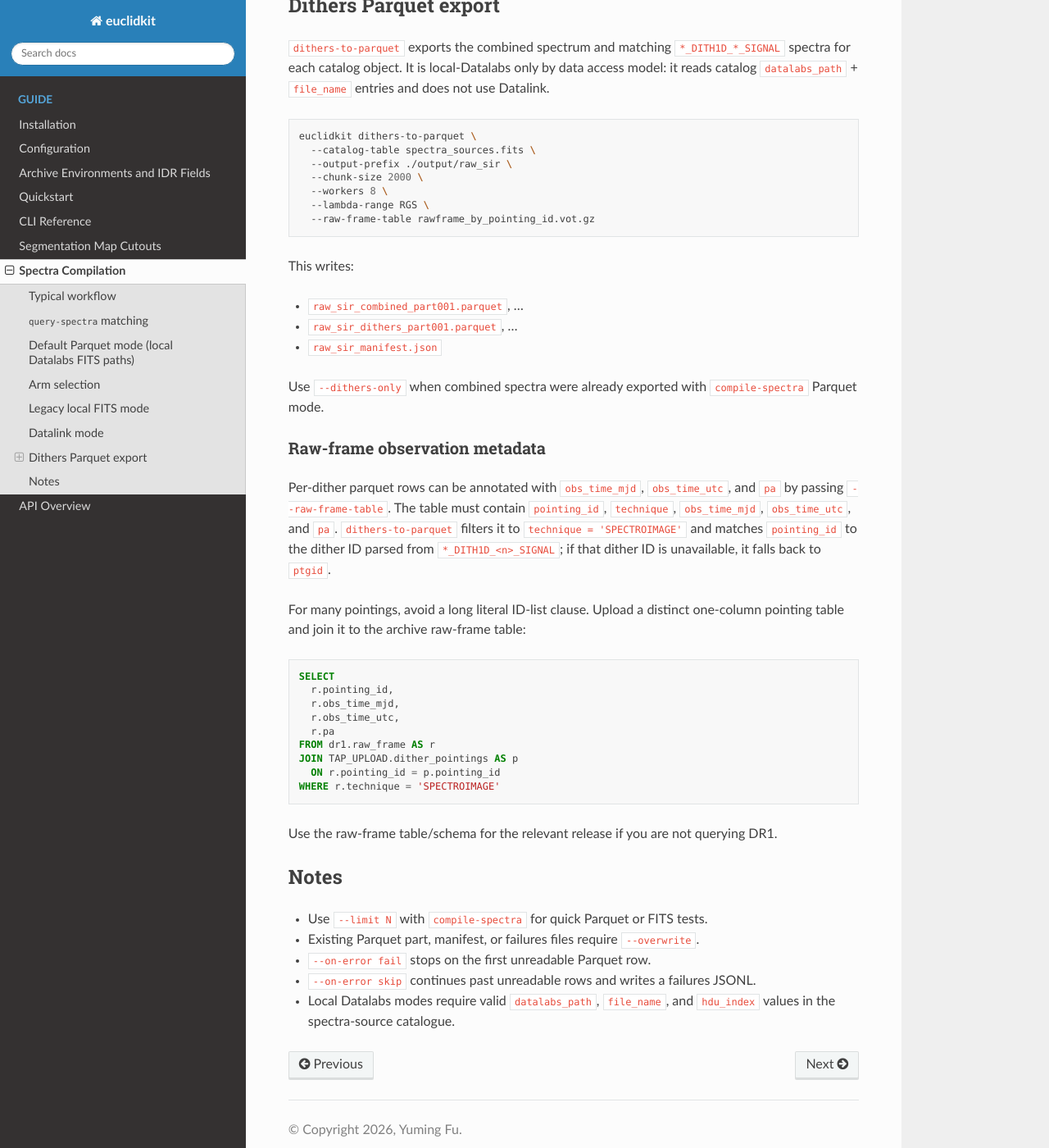
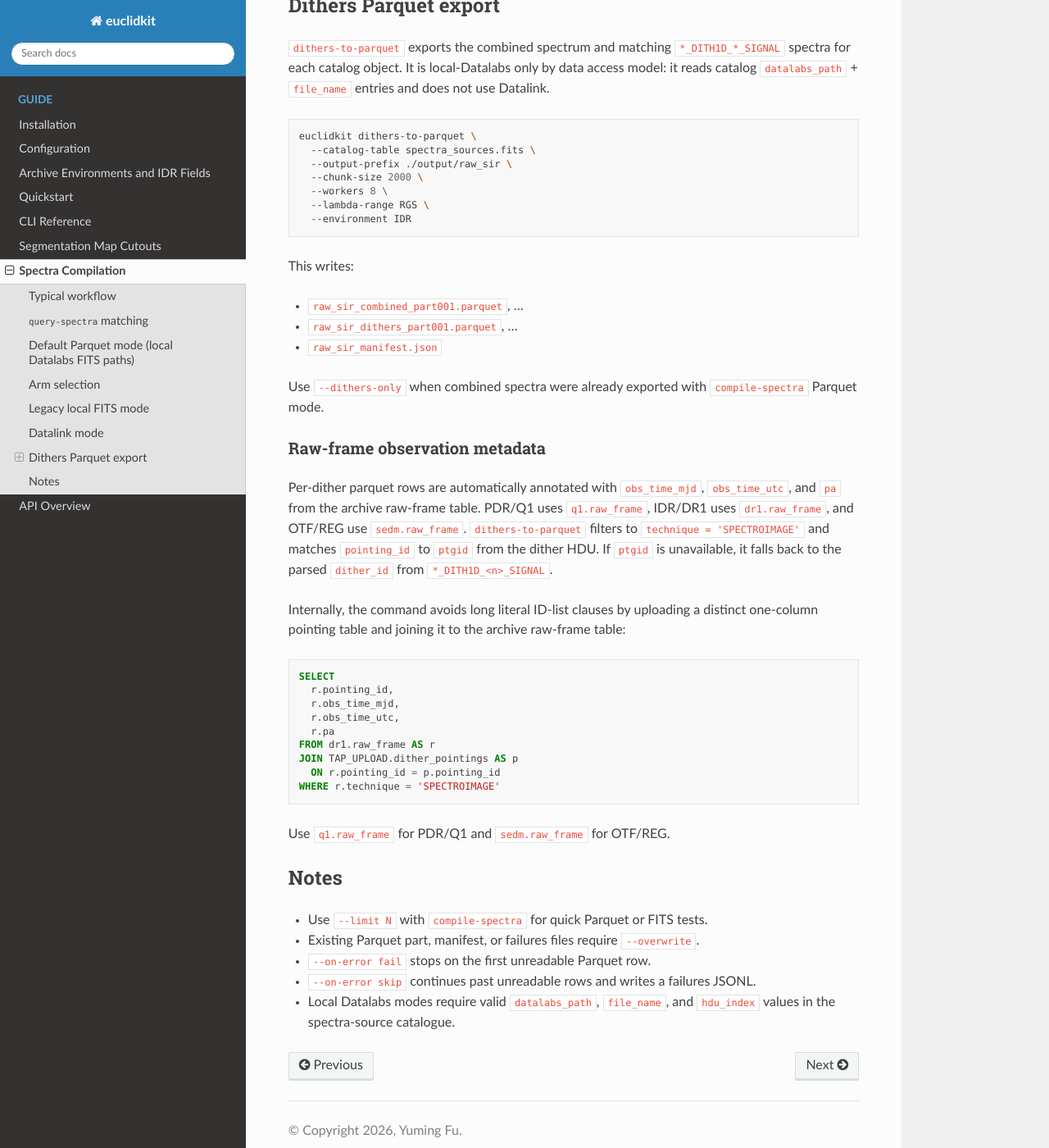
Before and after one commit to rudolffu/euclidkit, a Sphinx documentation site: the page built from docs/source/spectra_compilation.rst, in a window 1280 px wide and 1400 px high, scrolled down 3985 px. Shown: the whole window at 82% size. Built offline with Sphinx 7.4.7 and the Read the Docs theme 3.1.0, drawn with Linux system fonts in a browser that asks for light colours.

Commit message:
Switch dithers export to archive raw-frame lookup

```diff
--- a/docs/source/spectra_compilation.rst
+++ b/docs/source/spectra_compilation.rst
@@ -214,7 +214,7 @@ and does not use Datalink.
      --chunk-size 2000 \
      --workers 8 \
      --lambda-range RGS \
-     --raw-frame-table rawframe_by_pointing_id.vot.gz
+     --environment IDR
 
 This writes:
 
@@ -228,15 +228,17 @@ Use ``--dithers-only`` when combined spectra were already exported with
 Raw-frame observation metadata
 ~~~~~~~~~~~~~~~~~~~~~~~~~~~~~~
 
-Per-dither parquet rows can be annotated with ``obs_time_mjd``,
-``obs_time_utc``, and ``pa`` by passing ``--raw-frame-table``. The table must
-contain ``pointing_id``, ``technique``, ``obs_time_mjd``, ``obs_time_utc``, and
-``pa``. ``dithers-to-parquet`` filters it to ``technique = 'SPECTROIMAGE'`` and
-matches ``pointing_id`` to the dither ID parsed from ``*_DITH1D_<n>_SIGNAL``;
-if that dither ID is unavailable, it falls back to ``ptgid``.
+Per-dither parquet rows are automatically annotated with ``obs_time_mjd``,
+``obs_time_utc``, and ``pa`` from the archive raw-frame table. PDR/Q1 uses
+``q1.raw_frame``, IDR/DR1 uses ``dr1.raw_frame``, and OTF/REG use
+``sedm.raw_frame``. ``dithers-to-parquet`` filters to
+``technique = 'SPECTROIMAGE'`` and matches ``pointing_id`` to ``ptgid`` from
+the dither HDU. If ``ptgid`` is unavailable, it falls back to the parsed
+``dither_id`` from ``*_DITH1D_<n>_SIGNAL``.
 
-For many pointings, avoid a long literal ID-list clause. Upload a distinct
-one-column pointing table and join it to the archive raw-frame table:
+Internally, the command avoids long literal ID-list clauses by uploading a
+distinct one-column pointing table and joining it to the archive raw-frame
+table:
 
 .. code-block:: sql
 
@@ -250,8 +252,7 @@ one-column pointing table and join it to the archive raw-frame table:
      ON r.pointing_id = p.pointing_id
    WHERE r.technique = 'SPECTROIMAGE'
 
-Use the raw-frame table/schema for the relevant release if you are not querying
-DR1.
+Use ``q1.raw_frame`` for PDR/Q1 and ``sedm.raw_frame`` for OTF/REG.
 
 Notes
 -----
```
Also changed, not shown: README.md (+10 -5 lines), docs/source/api.rst (+8 -3 lines), docs/source/cli.rst (+5 -4 lines), 4 other files.
